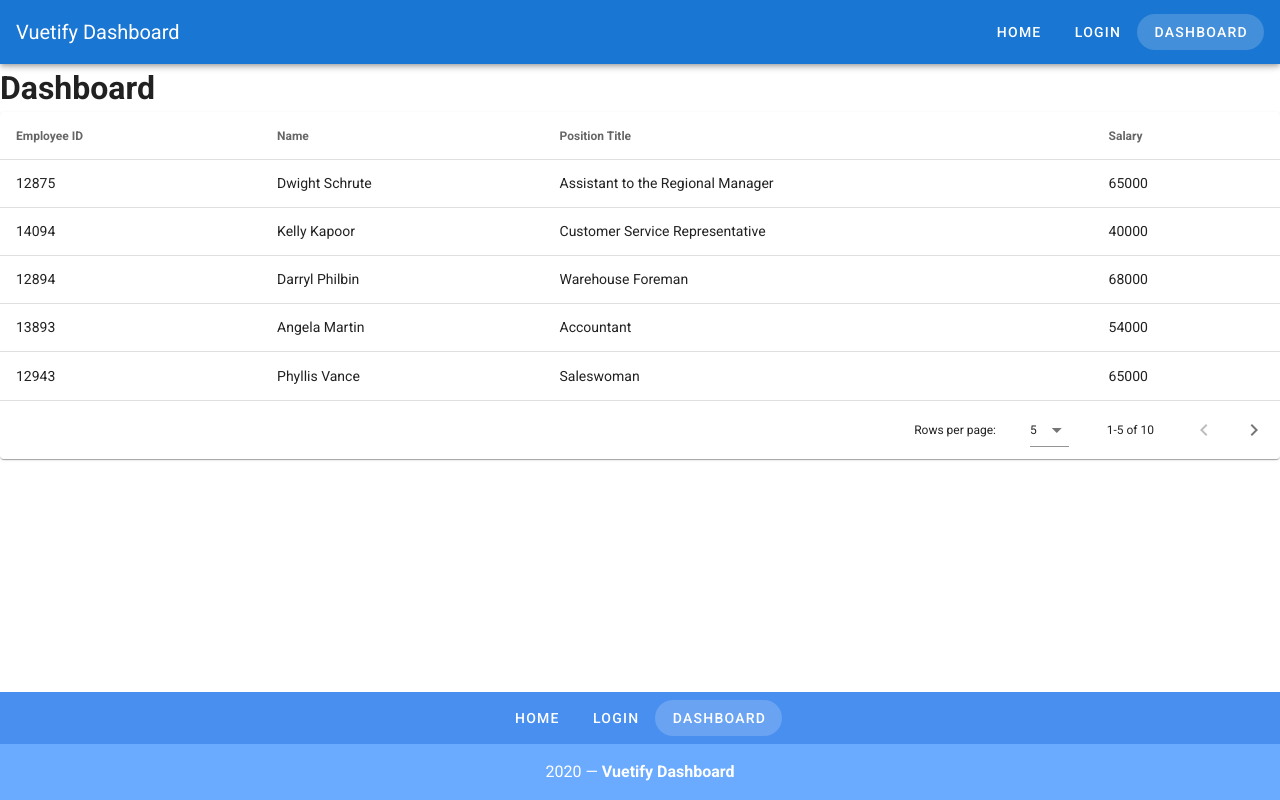
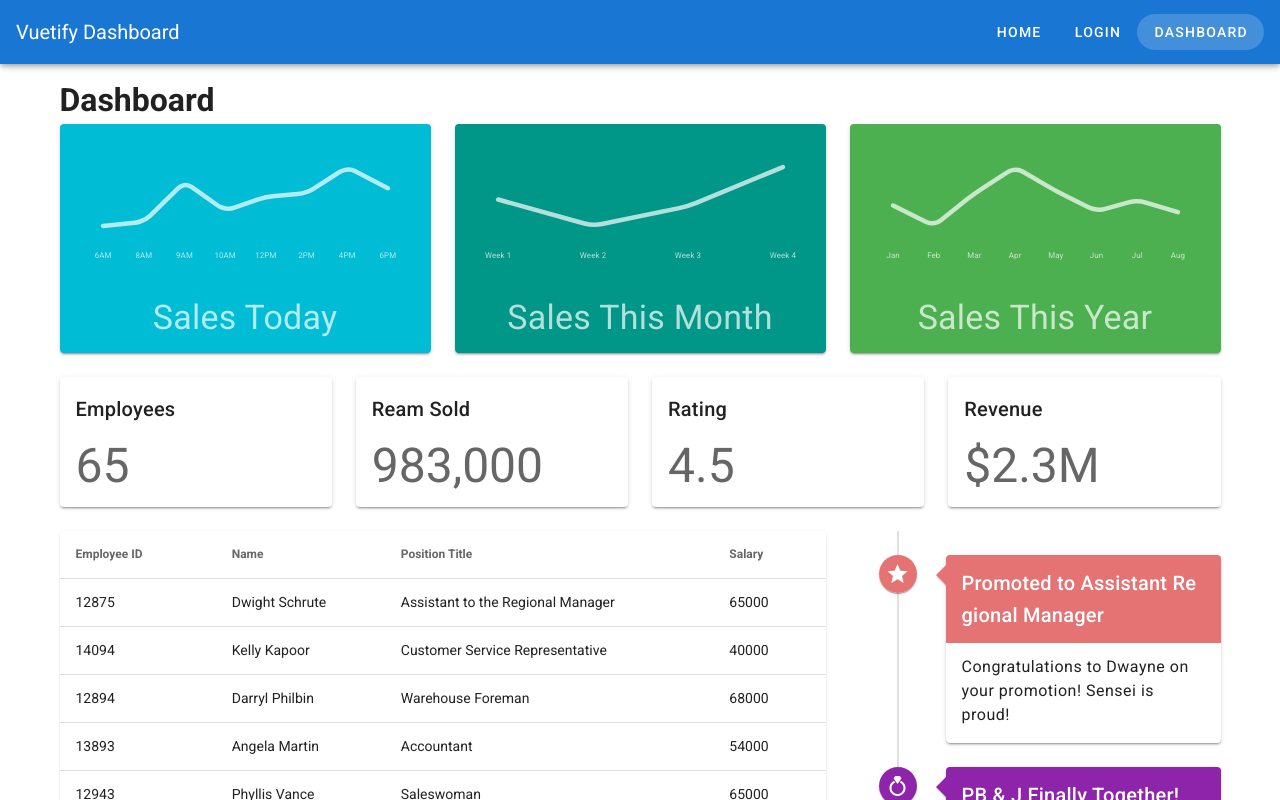
Before and after one commit to tk0407/vuePortfolio, a Vue app: page /dashboard in a window 1280 px wide. Shown: the top 800 px of the page. Built offline with nearby package versions, Linux system fonts and the light colour scheme.

Commit message:
finished lesson4 Layouts

```diff
--- /dev/null
+++ b/src/components/EmployeesTable.vue
@@ -0,0 +1,42 @@
+<template>
+  <v-data-table
+    :headers="headers"
+    :items="employees"
+    :items-per-page="5"
+    class="elevation-1"
+    @click:row="selectRow"
+    :multi-sort="true"
+  ></v-data-table>
+</template>
+
+<script>
+export default {
+  name: 'EmployeesTable',
+  props: {
+    employees: {
+      type: Array,
+      required: true
+    }
+  },
+  data: () => ({
+    headers: [
+      { text: 'Employee ID', value: 'id' },
+      { text: 'Name', value: 'name' },
+      { text: 'Position Title', value: 'title' },
+      { text: 'Salary', value: 'salary' }
+    ]
+  }),
+  methods: {
+    selectRow(event) {
+      const employee = {
+        name: event.name,
+        title: event.title
+      }
+
+      this.$emit('select-employee', employee)
+    }
+  }
+}
+</script>
+
+<style lang="scss" scoped></style>
--- /dev/null
+++ b/src/components/EventTimeline.vue
@@ -0,0 +1,34 @@
+<template>
+  <v-timeline align-top :dense="true">
+    <v-timeline-item
+      v-for="(item, i) in timeline"
+      :key="i"
+      :color="item.color"
+      :icon="item.icon"
+      fill-dot
+    >
+      <v-card :color="item.color" dark>
+        <v-card-title class="title pt-3 pb-3">
+          <h3 class="title">{{ item.title }}</h3>
+        </v-card-title>
+        <v-card-text class="white text--primary">
+          <p class="pt-3 body-1 mb-0">
+            {{ item.text }}
+          </p>
+        </v-card-text>
+      </v-card>
+    </v-timeline-item>
+  </v-timeline>
+</template>
+
+<script>
+export default {
+  name: 'EventTimeline',
+  props: {
+    timeline: {
+      type: Array,
+      required: true
+    }
+  }
+}
+</script>
--- /dev/null
+++ b/src/components/SalesGraph.vue
@@ -0,0 +1,31 @@
+<template>
+  <v-card :color="sale.color" dark>
+    <v-card-text>
+      <v-sparkline
+        :value="sale.sales"
+        :labels="sale.labels"
+        color="rgba(255, 255, 255, .7)"
+        height="100"
+        padding="24"
+        stroke-linecap="round"
+        smooth
+      />
+    </v-card-text>
+
+    <v-card-text class="text-center">
+      <div class="display-1">{{ sale.title }}</div>
+    </v-card-text>
+  </v-card>
+</template>
+
+<script>
+export default {
+  name: 'SalesGraph',
+  props: {
+    sale: {
+      type: Object,
+      required: true
+    }
+  }
+}
+</script>
--- /dev/null
+++ b/src/components/StatisticCard.vue
@@ -0,0 +1,20 @@
+<template>
+  <v-card>
+    <v-card-title>{{ statistic.title }}</v-card-title>
+    <v-card-text class="display-2">{{ statistic.value }}</v-card-text>
+  </v-card>
+</template>
+
+<script>
+export default {
+  name: 'StatisticCard',
+  props: {
+    statistic: {
+      type: Object,
+      required: true
+    }
+  }
+}
+</script>
+
+<style lang="scss" scoped></style>
--- /dev/null
+++ b/src/data/sales.json
@@ -0,0 +1,20 @@
+[
+    {
+      "title": "Sales Today",
+      "sales": [423, 446, 675, 510, 590, 610, 760, 639],
+      "color": "cyan",
+      "labels": ["6AM", "8AM", "9AM", "10AM", "12PM", "2PM", "4PM", "6PM"]
+    },
+    {
+      "title": "Sales This Month",
+      "sales": [325, 123, 273, 573],
+      "color": "teal",
+      "labels": ["Week 1", "Week 2", "Week 3", "Week 4"]
+    },
+    {
+      "title": "Sales This Year",
+      "sales": [746, 415, 943, 1372, 983, 651, 837, 639],
+      "color": "green",
+      "labels": ["Jan", "Feb", "Mar", "Apr", "May", "Jun", "Jul", "Aug"]
+    }
+  ]
--- /dev/null
+++ b/src/data/statistics.json
@@ -0,0 +1,18 @@
+[
+    {
+      "title": "Employees",
+      "value": "65"
+    },
+    {
+      "title": "Ream Sold",
+      "value": "983,000"
+    },
+    {
+      "title": "Rating",
+      "value": "4.5"
+    },
+    {
+      "title": "Revenue",
+      "value": "$2.3M"
+    }
+  ]
--- /dev/null
+++ b/src/data/timeline.json
@@ -0,0 +1,26 @@
+[
+    {
+      "color": "red lighten-2",
+      "icon": "mdi-star",
+      "title": "Promoted to Assistant Regional Manager",
+      "text": "Congratulations to Dwayne on your promotion! Sensei is proud!"
+    },
+    {
+      "color": "purple darken-1",
+      "icon": "mdi-ring",
+      "title": "PB & J Finally Together!",
+      "text": "Max Scarn here with a personal congratulations to the happy couple!"
+    },
+    {
+      "color": "green lighten-1",
+      "icon": "mdi-balloon",
+      "title": "Welcome Back to the Temp!",
+      "text": "Sorry about what happened at corporate, but I am glad you are back! - Max"
+    },
+    {
+      "color": "indigo",
+      "icon": "mdi-gift",
+      "title": "Reminder: Secret Santa Rules",
+      "text": "The maximum spending amount is $20. No iPods allowed."
+    }
+  ]
--- a/src/views/Dashboard.vue
+++ b/src/views/Dashboard.vue
@@ -1,51 +1,105 @@
 <template>
-  <div>
+  <v-container>
     <h1>Dashboard</h1>
-    <v-data-table
-      :headers="headers"
-      :items="employees"
-      :items-per-page="5"
-      class="elevation-1"
-      @click:row="selectRow"
-      :multi-sort="true"
-    ></v-data-table>
-    <v-snackbar v-model="snackbar">
+
+    <v-row>
+      <v-col v-for="sale in sales" :key="`${sale.title}`" cols="12" md="4">
+        <SalesGraph :sale="sale" />
+      </v-col>
+    </v-row>
+
+    <v-row>
+      <v-col
+        v-for="statistic in statistics"
+        :key="`${statistic.title}`"
+        cols="12"
+        md="6"
+        lg="3"
+      >
+        <StatisticCard :statistic="statistic" />
+      </v-col>
+    </v-row>
+
+    <v-row>
+      <v-col cols="12" md="8">
+        <EmployeesTable :employees="employees" @select-employee="setEmployee" />
+      </v-col>
+      <v-col cols="12" md="4">
+        <EventTimeline :timeline="timeline" />
+      </v-col>
+    </v-row>
+
+    <!-- <v-row id="below-the-fold" v-intersect="showMoreContent">
+      <v-col cols="12" md="8">
+        <EmployeesTable :employees="employees" @select-employee="setEmployee" />
+      </v-col>
+      <v-col cols="12" md="4">
+        <EventTimeline :timeline="timeline" />
+      </v-col>
+    </v-row> -->
+
+    <v-row v-if="loadNewContent" id="more-content">
+      <v-col>
+        <v-skeleton-loader
+          ref="skeleton"
+          type="table"
+          class="mx-auto"
+        ></v-skeleton-loader>
+      </v-col>
+    </v-row>
+
+    <v-snackbar v-model="snackbar" :left="$vuetify.breakpoint.lgAndUp">
       You have selected {{ selectedEmployee.name }},
       {{ selectedEmployee.title }}
       <v-btn color="pink" text @click="snackbar = false">
         Close
       </v-btn>
     </v-snackbar>
-  </div>
+  </v-container>
 </template>
 
 <script>
-import employeesData from "../data/employees.json";
+import EmployeesTable from '../components/EmployeesTable'
+import EventTimeline from '../components/EventTimeline'
+import SalesGraph from '../components/SalesGraph'
+import StatisticCard from '../components/StatisticCard'
+
+import employeesData from '../data/employees.json'
+import timelineData from '../data/timeline.json'
+import salesData from '../data/sales.json'
+import statisticsData from '../data/statistics.json'
 
 export default {
-  name: "DashboardPage",
+  name: 'DashboardPage',
+  components: {
+    EmployeesTable,
+    EventTimeline,
+    SalesGraph,
+    StatisticCard
+  },
   data() {
     return {
+      employees: employeesData,
+      loadNewContent: false,
+      sales: salesData,
       selectedEmployee: {
-        name: "",
-        title: ""
+        name: '',
+        title: ''
       },
-      snackbar: true,
-      headers: [
-        { text: "Employee ID", value: "id" },
-        { text: "Name", value: "name" },
-        { text: "Position Title", value: "title" },
-        { text: "Salary", value: "salary" }
-      ],
-      employees: employeesData
-    };
+      snackbar: false,
+      statistics: statisticsData,
+      timeline: timelineData
+    }
   },
   methods: {
-    selectRow(event) {
-      this.snackbar = true;
-      this.selectedEmployee.name = event.name;
-      this.selectedEmployee.title = event.title;
+    setEmployee(event) {
+      this.snackbar = true
+      this.selectedEmployee.name = event.name
+      this.selectedEmployee.title = event.title
+    },
+    showMoreContent(entries) {
+      this.loadNewContent = entries[0].isIntersecting
     }
   }
-};
+}
 </script>
```
Also changed, not shown: src/views/Signup.vue (added, +89 -0 lines).
